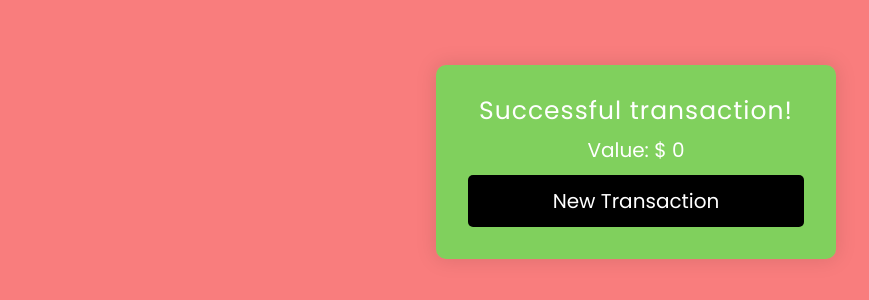
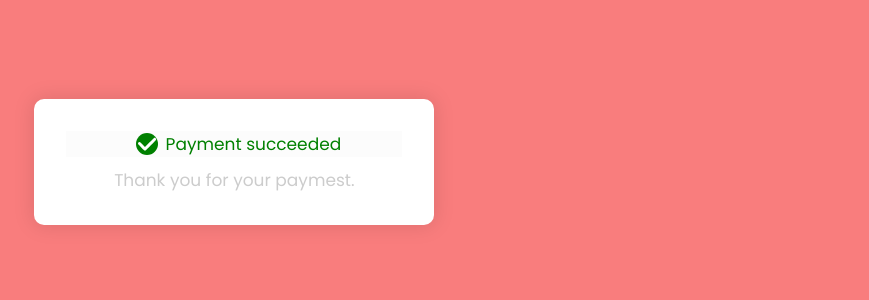
Before and after one commit to wandersonrodriguespro/nfc-transaction, a React (Vite) app: page /success in a window 1280 px wide. Shown: the part 238-538 px from the top of the page, without its empty margins (4-873 px from the left). Built offline with nearby package versions, Linux system fonts and the light colour scheme.

Commit message:
Fix layout

```diff
--- a/src/pages/Home/index.jsx
+++ b/src/pages/Home/index.jsx
@@ -1,8 +1,7 @@
 import { useState } from 'react';
 import { useNavigate } from 'react-router-dom';
 import Apple from '../../assets/Apple.svg';
-import { InputValue } from './styles';
-import { Container } from '../../styles/globalStyles';
+import { InputValue, Container } from './styles';
 
 function Home() {
   const [value, setValue] = useState('');
--- a/src/pages/Home/styles.js
+++ b/src/pages/Home/styles.js
@@ -1,4 +1,51 @@
 import styled from "styled-components";
+
+export const Container = styled.div`
+  max-width: 400px;
+  display: flex;
+  flex-direction: column;
+  gap: 15px;
+  align-items: center;
+  text-align: center;
+  background: #ffafaf6e;
+  color: #fff;
+  padding: 2rem;
+  border-radius: 10px;
+  box-shadow: 0 0px 10px 1px rgba(0, 0, 0, 0.1);
+  font-size: 20px;
+
+   h1 {
+    font-size: 25px;
+    color: #fff;
+    line-height: 28px;
+    letter-spacing: 1px;
+    font-weight: 500;
+  }
+
+  .button {
+    display: flex;
+  align-items: center;
+  justify-content: center;
+  gap: 8px;
+  padding: 0.7rem 1.5rem;
+  background-color: #000;
+  color: white;
+  font-size: 20px;
+  border: none;
+  border-radius: 5px;
+  cursor: pointer;
+  }
+
+  .button:hover {
+  background-color: #000000e8;
+  }
+
+  .button img {
+    width: 25px;
+    margin: 0;
+    padding: 0;
+  }
+`
 
 export const InputValue = styled.input`
   padding: 0.5rem;
--- a/src/pages/Processing/index.jsx
+++ b/src/pages/Processing/index.jsx
@@ -1,7 +1,7 @@
 import { useEffect } from 'react';
 import { useNavigate, useLocation } from 'react-router-dom';
-import { Dot, Dots, Wave, WaveContainer } from './styles';
-import { Container } from '../../styles/globalStyles';
+import { Content, Dot, Dots, Wave, WaveContainer } from './styles';
+import { Container } from './styles';
 
 function Processing() {
   const navigate = useNavigate();
@@ -17,19 +17,21 @@ function Processing() {
   }, [navigate, value]);
 
   return (
-    <Container>
-      <Dots>
-        <Dot />
-        <Dot />
-        <Dot />
-      </Dots>
-      <h1>Processing</h1>
+      <Content>
       <WaveContainer>
         <Wave />
         <Wave />
         <Wave />
       </WaveContainer>
+    <Container>
+      <h1>$ {value}</h1>
+      {/* <Dots>
+        <Dot />
+        <Dot />
+        <Dot />
+      </Dots> */}
     </Container>
+    </Content>
   );
 }
 
--- a/src/pages/Processing/styles.js
+++ b/src/pages/Processing/styles.js
@@ -1,4 +1,33 @@
 import styled from "styled-components";
+export const Content = styled.div`
+height: 100vh;
+display: flex;
+flex-direction: column;
+align-items: center;
+justify-content: center;
+`
+
+export const Container = styled.div`
+  position: absolute;
+  max-width: 350px;
+  height: 150px;
+  display: flex;
+  flex-direction: column;
+  gap: 15px;
+  align-items: center;
+  justify-content: center;
+  text-align: center;
+  background: #ffafaf6e;
+  color: #fff;
+  border-radius: 10px;
+  box-shadow: 0 0px 10px 1px rgba(0, 0, 0, 0.1);
+
+  h1 {
+    font-size: 55px;
+    color: #fff;
+    height: 90px;
+  }
+`
 
 export const Dots = styled.div`
   display: flex;
@@ -52,7 +81,7 @@ export const WaveContainer = styled.div`
     }
 
     100% {
-        transform: scale(1.5);
+        transform: scale(5);
         box-shadow: 0 0 0 0 rgba(51, 204, 102, 0), 0 0 0 30px rgba(51, 204, 102, 0);
     }
 
--- a/src/pages/Success/index.jsx
+++ b/src/pages/Success/index.jsx
@@ -1,6 +1,7 @@
 import { useLocation, useNavigate } from 'react-router-dom';
-import { Container } from './styles';
+import { Container, PaymentSucceed } from './styles';
 import { useEffect } from 'react';
+import CheckIcon from '../../assets/check-icon.svg'
 
 function Success() {
   const location = useLocation();
@@ -21,12 +22,12 @@ function Success() {
   };
 
   return (
-    <Container>
-      <h1>Successful transaction!</h1>
-      <p>Value: $ {value}</p>
-      <button onClick={handleBack} className="button">
-        New Transaction
-      </button>
+    <Container onClick={handleBack}>
+      <PaymentSucceed>
+          <img src={CheckIcon} alt="Check Icon" />
+          <p>Payment succeeded</p>
+      </PaymentSucceed>
+      <p>Thank you for your paymest.</p>
     </Container>
   );
 }
--- a/src/pages/Success/styles.js
+++ b/src/pages/Success/styles.js
@@ -1,19 +1,24 @@
 import styled from "styled-components";
 
 export const Container = styled.div`
-  background-color: #60e756c9;
+  background-color: #fff;
   max-width: 400px;
   display: flex;
   flex-direction: column;
   gap: 10px;
   align-items: center;
   text-align: center;
-  color: #fff;
+  /* color: #fff; */
   padding: 2rem;
   border-radius: 10px;
   box-shadow: 0 0px 20px 2px rgba(0, 0, 0, 0.1);
   font-size: 20px;
   animation: scale 800ms ease-in-out;
+
+  p{
+    font-size: 17px;
+    color: #ccc;
+  }
 
   @keyframes scale {
     0% {
@@ -27,3 +32,25 @@ export const Container = styled.div`
     }
   }
 `
+
+export const PaymentSucceed = styled.div`
+  background-color: #fcfcfc;
+  width: 100%;
+  display: flex;
+  justify-content: center;
+
+  p{
+    font-size: 17px;
+    width: auto;
+    color: green;
+  }
+
+
+img{
+  background-color: green;
+  width: 22px;
+  height: 22px;
+  border-radius: 50%;
+  margin: auto 8px;
+}
+`
--- a/src/styles/globalStyles.js
+++ b/src/styles/globalStyles.js
@@ -12,12 +12,6 @@ const globalStyles = createGlobalStyle`
     width: 100%;
   }
 
-  #root {
-    display: flex;
-    justify-content: center;
-    align-items: center;
-  }
-
 
   body {
     background-color: #f97d7d;
@@ -28,55 +22,6 @@ const globalStyles = createGlobalStyle`
     transition: ease 0.4s;
     padding: 3%;
   }
-
-
-
-  h1 {
-    font-size: 25px;
-    color: #fff;
-    line-height: 28px;
-    letter-spacing: 1px;
-    font-weight: 500;
-  }
-
-  .button {
-    display: flex;
-  align-items: center;
-  justify-content: center;
-  gap: 8px;
-  padding: 0.7rem 1.5rem;
-  background-color: #000;
-  color: white;
-  font-size: 20px;
-  border: none;
-  border-radius: 5px;
-  cursor: pointer;
-  }
-
-  .button:hover {
-  background-color: #000000e8;
-  }
-
-  .button img {
-    width: 25px;
-    margin: 0;
-    padding: 0;
-  }
 `;
 
-export const Container = styled.div`
-  max-width: 400px;
-  display: flex;
-  flex-direction: column;
-  gap: 15px;
-  align-items: center;
-  text-align: center;
-  background: #ffafaf6e;
-  color: #fff;
-  padding: 2rem;
-  border-radius: 10px;
-  box-shadow: 0 0px 10px 1px rgba(0, 0, 0, 0.1);
-  font-size: 20px;
-`
-
 export default globalStyles;
```
Also changed, not shown: src/assets/check-icon.svg (added).
